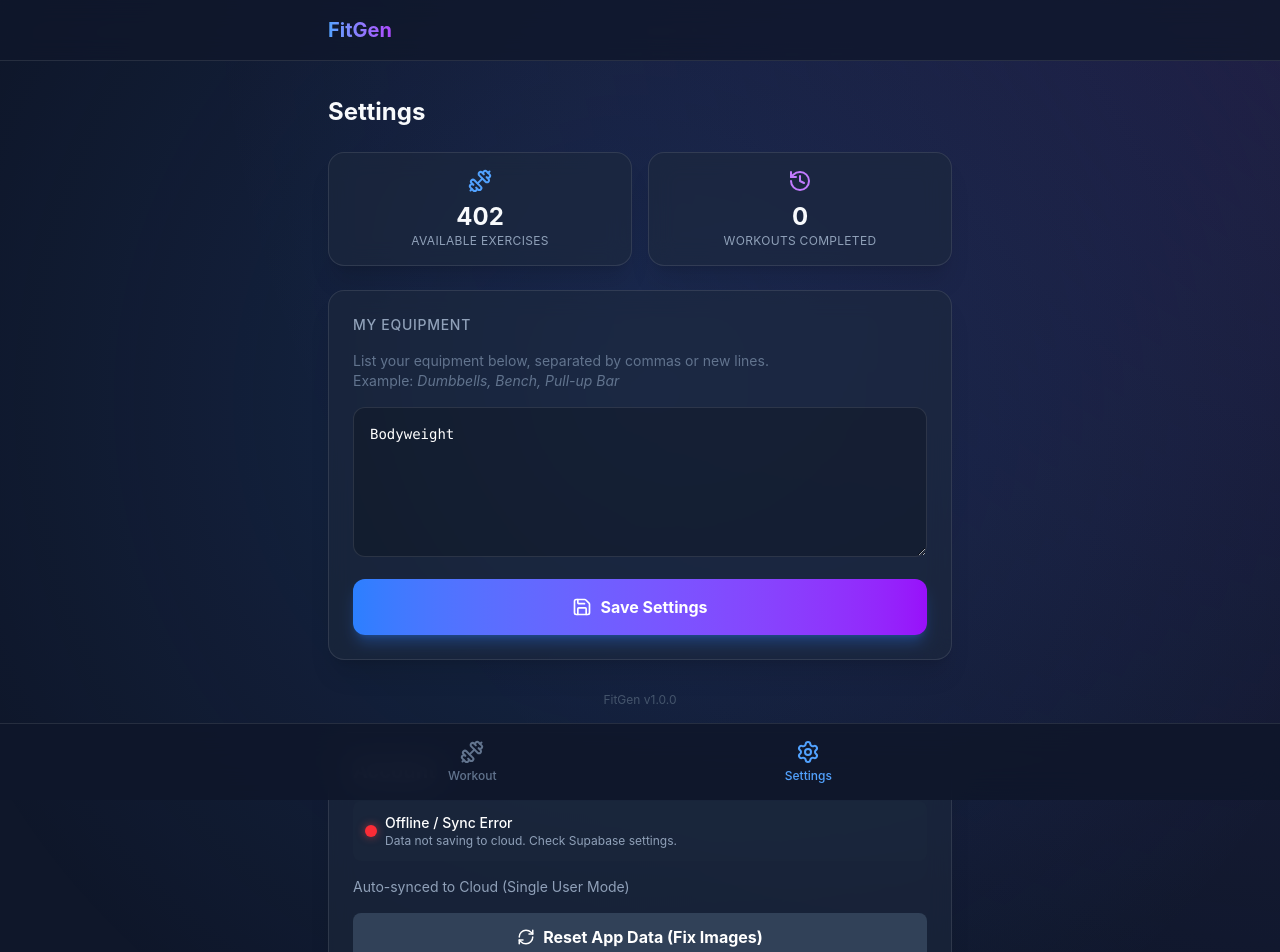
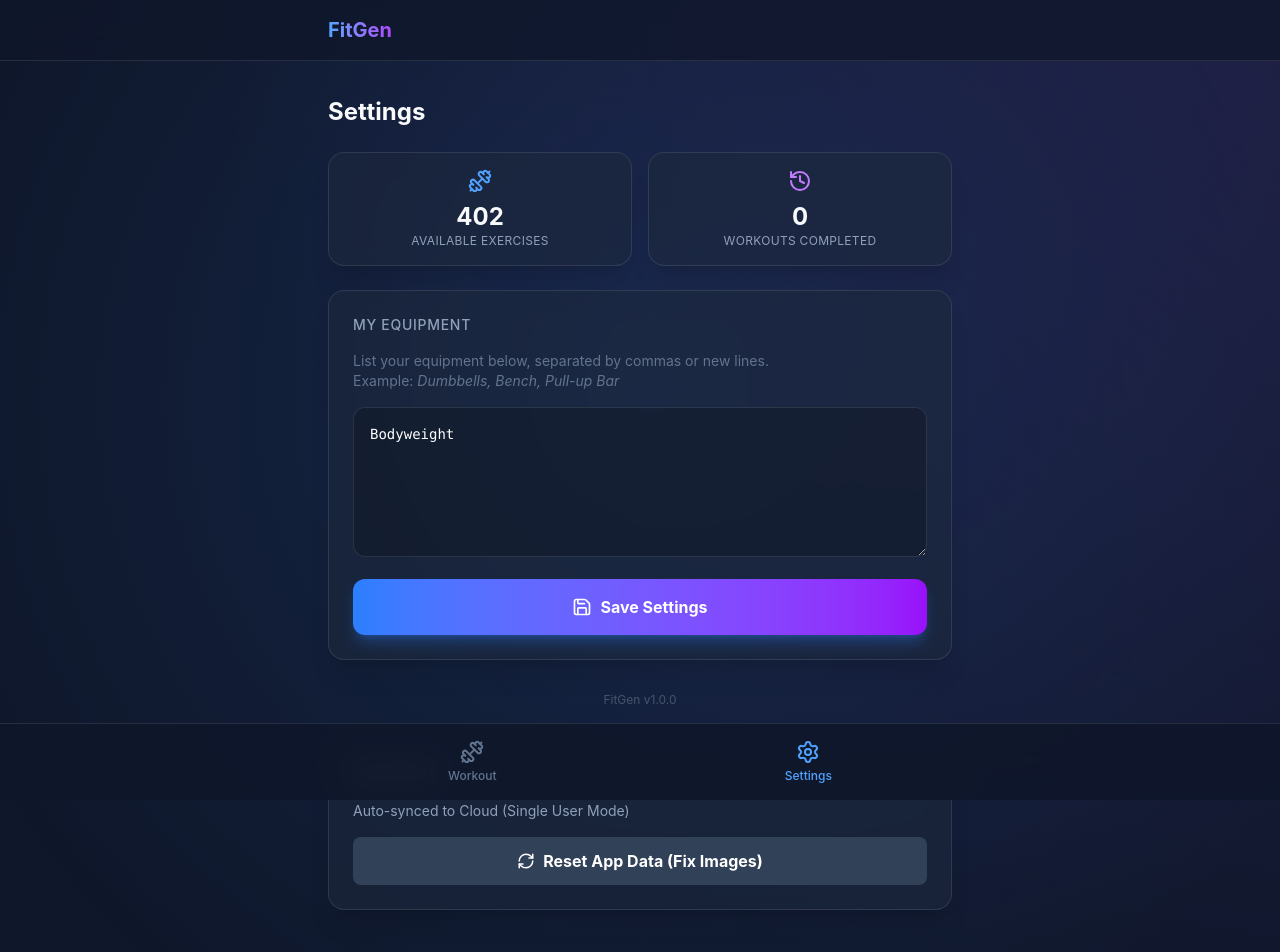
Before and after one commit to royrubin05/workout-app, a React (Vite) app: page /settings in a window 1280 px wide. Shown: the top 952 px of the page. Built offline with nearby package versions, Linux system fonts and the light colour scheme; no server answers.

Commit message:
Fix: Resolve build errors (duplicate identifier, unused user prop)

```diff
--- a/src/context/WorkoutContext.tsx
+++ b/src/context/WorkoutContext.tsx
@@ -20,7 +20,6 @@
 interface WorkoutContextType extends WorkoutState {
     updateEquipment: (eq: string) => void;
     completeWorkout: () => void;
-    refreshWorkout: () => void;
     refreshWorkout: () => void;
 }
 
--- a/src/pages/Settings.tsx
+++ b/src/pages/Settings.tsx
@@ -6,7 +6,7 @@
 
 
 export const Settings: React.FC = () => {
-    const { equipment, updateEquipment, history, user } = useWorkout();
+    const { equipment, updateEquipment, history } = useWorkout();
     const [input, setInput] = useState(equipment);
     const [previewCount, setPreviewCount] = useState(0);
 
@@ -88,18 +88,7 @@
             <div className="glass-card p-6 mb-24">
                 <h3 className="text-xl font-bold text-white mb-4">Account</h3>
 
-                {/* Connection Status */}
-                <div className="flex items-center gap-2 mb-4 p-3 bg-slate-800/50 rounded-lg">
-                    <div className={`w-3 h-3 rounded-full ${user ? 'bg-green-500 shadow-[0_0_8px_rgba(34,197,94,0.6)]' : 'bg-red-500 shadow-[0_0_8px_rgba(239,68,68,0.6)]'}`}></div>
-                    <div className="flex-1">
-                        <div className="text-sm font-medium text-white">
-                            {user ? 'Connected to Cloud' : 'Offline / Sync Error'}
-                        </div>
-                        <div className="text-xs text-slate-400">
-                            {user ? 'Your data is safe.' : 'Data not saving to cloud. Check Supabase settings.'}
-                        </div>
-                    </div>
-                </div>
+
 
                 <div className="text-slate-400 text-sm mb-4">
                     Auto-synced to Cloud (Single User Mode)
```
